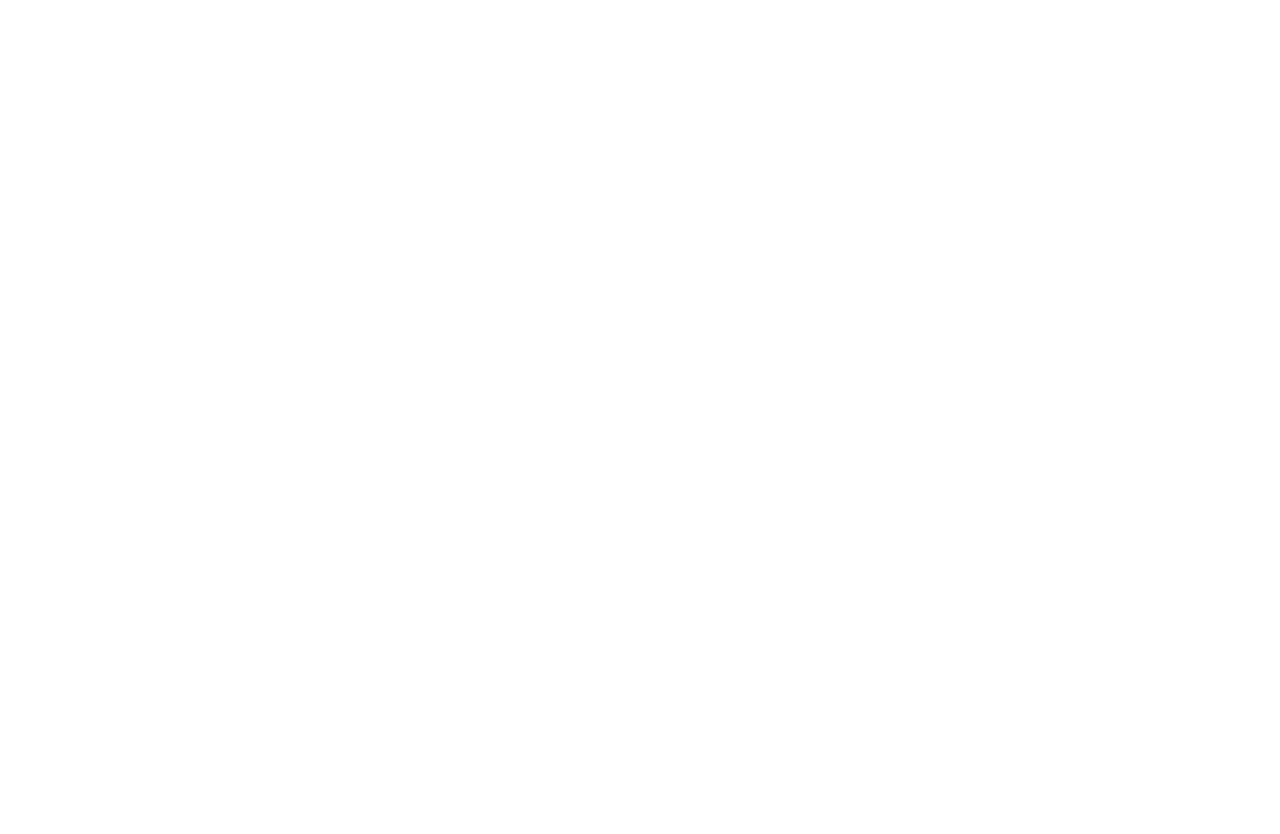
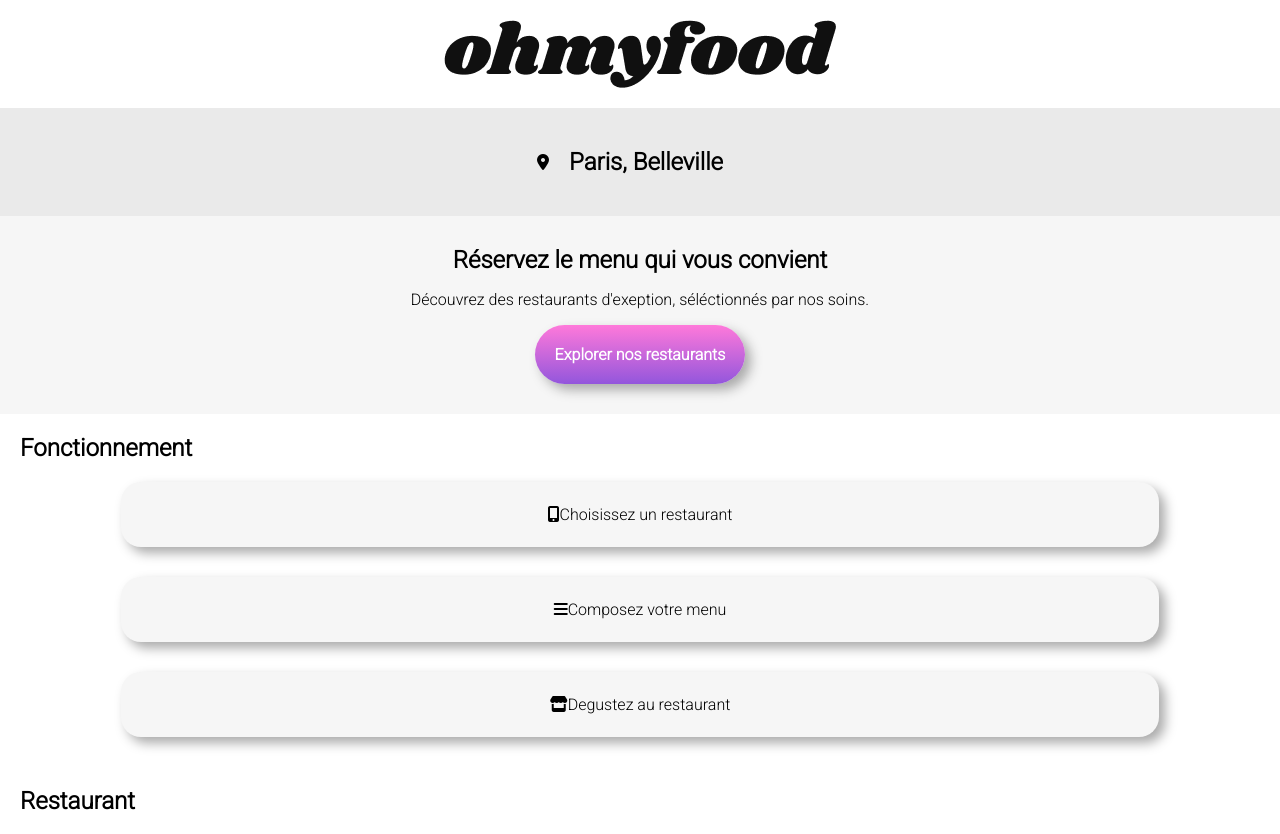
Before and after one commit to itsnevoz/Ohmyfood, a plain HTML site: page index.html in a window 1280 px wide. Before the commit the page ends 800 px from the top, so only its background shows below. Drawn offline with Linux system fonts and the light colour scheme.

Commit message:
deuxieme maj

```diff
--- a/index.html
+++ b/index.html
@@ -0,0 +1,58 @@
+<!DOCTYPE html>
+<html lang="en">
+<head>
+    <meta charset="UTF-8">
+    <meta http-equiv="X-UA-Compatible" content="IE=edge">
+    <meta name="viewport" content="width=device-width, initial-scale=1.0">
+    <link rel="preconnect" href="https://fonts.googleapis.com">
+    <link rel="preconnect" href="https://fonts.gstatic.com" crossorigin>
+    <link href="https://fonts.googleapis.com/css2?family=Roboto:wght@100;300&display=swap" rel="stylesheet">
+    <script src="https://kit.fontawesome.com/a1f6298eb5.js" crossorigin="anonymous"></script>
+    <link rel="stylesheet" href="./style.css">
+    <title>Ohmyfood</title>
+</head>
+<body>
+    <!--Header-->
+    <header>
+        <!--Logo-->
+        <div class="flex flex__Center padding padding__nav">
+            <img src="./images/logo/ohmyfood.png" alt="Logo ohmyfood">
+        </div>
+        <!--Emplacement-->
+        <div class="flex flex__Center background background__grey">
+            <i class="fa-solid fa-location-dot"></i>
+            <h2 class="flex flex__Center padding padding__nav">Paris, Belleville</h2>
+        </div>
+    </header>
+    <!--Reservez section-->
+    <section class="background background__lightgrey padding padding__reservez">
+        <h1 class="flex flex__Center margin margin__reservez">Réservez le menu qui vous convient</h1>
+        <p class="flex flex__Center ">Découvrez des restaurants d'exeption, séléctionnés par nos soins.</p>
+        <div class="flex flex__Center">
+            <a class="button button__reservation"><strong>Explorer nos restaurants</strong></a>
+        </div>
+    </section>
+    <!--fonctionnement-->
+    <section>
+        <h1 class="margin margin__side">Fonctionnement</h1>
+        <div class="flex flex__ColumCenter">
+            <div class="flex flex__Center button button__fonc">
+                <i class="fa-solid fa-mobile-screen-button"></i>
+                <p>Choisissez un restaurant</p>
+            </div>
+            <div class="flex flex__Center button button__fonc">
+                <i class="fa-solid fa-bars"></i>
+                <p>Composez votre menu</p>
+            </div>
+            <div class="flex flex__Center button button__fonc">
+                <i class="fa-solid fa-store"></i>
+                <p>Degustez au restaurant</p>
+            </div>
+        </div>
+    </section>
+    <!--Restaurant-->
+    <section class="margin margin__side">
+        <h1>Restaurant</h1>
+    </section>
+</body>
+</html>
--- a/sass/style.scss
+++ b/sass/style.scss
@@ -1,3 +1,79 @@
-body{
-    background: magenta;
+html, body{
+    font-family: Roboto;
+    margin: 0;
 }
+.flex{
+    display: flex;
+    &__Center{
+        justify-content: center;
+        align-items: center;
+    }
+    &__Around{
+        justify-content: space-around;
+        align-items: center;
+    }
+    &__Between{
+        justify-content: space-between;
+        align-items: center;
+    }
+    &__ColumCenter{
+        flex-direction: column;
+        justify-content: center;
+        align-items: center;
+    }
+$colorgrey: #EAEAEA;
+$colorlightgrey: #F6F6F6;
+}
+.background{
+    &__grey {
+        background: #EAEAEA;
+    }
+    &__lightgrey {
+        background: #F6F6F6;
+}
+}
+.bleuetest{
+    background: blue;
+}
+.greytest{
+    background: grey;
+}
+.padding{
+    &__nav{
+        padding: 20px;
+    }
+    &__reservez{
+        padding: 30px;
+    }
+}
+.margin{
+    &__reservez{
+        margin: 0;
+    }
+    &__side{
+        margin-left: 20px;
+    }
+}
+.button{
+    color: white;
+    text-align: center;
+    text-decoration: none;
+    font-size: 16px;
+    border-radius: 40px;
+    box-shadow: 6px 6px 12px #aaa;
+    border: none;
+    &__reservation{
+        background-image: linear-gradient(to bottom, #FF79DA, #9356DC );
+        padding: 20px;
+    }
+    &__fonc{
+        color: black;
+        margin-bottom: 30px;
+        border-radius: 20px;
+        margin-left: 30px;
+        margin-right: 30px;
+        width: 80%;
+        padding: 7px;
+        background-color: #F6F6F6;
+    }
+}
```
Also changed, not shown: sass/style.css (added), style.css, 2 other files.
